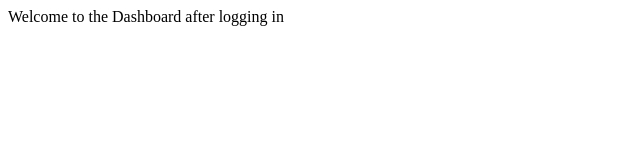
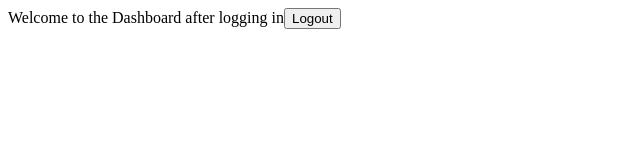
Before and after one commit to fiyinfoluwaafol/SplitEase, a React (Vite) app in the folder frontend/: page /dashboard in a window 1280 px wide. Shown: the top 160 px of the page, without its empty margins (0-640 px from the left). Built offline with nearby package versions, Linux system fonts and the light colour scheme; no server answers.

Commit message:
implemented logout on the frontend with backend api endpoint

```diff
--- a/frontend/src/pages/DashboardPage/DashboardPage.jsx
+++ b/frontend/src/pages/DashboardPage/DashboardPage.jsx
@@ -1,10 +1,28 @@
 import "./DashboardPage.css"
-
+import { useNavigate } from 'react-router-dom';
 
 function DashboardPage () {
+    const backendUrlAccess = import.meta.env.VITE_BACKEND_ADDRESS;
+    const navigate = useNavigate();
+
+    const handleLogout = async () => {
+        try {
+            const response = await fetch(`${backendUrlAccess}/auth/logout`, {
+                method: "POST",
+                headers: {
+                    "Content-Type": "application/json",}, // Indicate JSON body
+                credentials: "include",
+                });
+        //   setIsAuthenticated(false);
+            navigate('/');
+        } catch (error) {
+          console.error('Error logging out:', error);
+        }
+      };
     return (
         <>
             Welcome to the Dashboard after logging in
+            <button onClick={handleLogout}>Logout</button>
         </>
     )
 }
```
Also changed, not shown: 1 other file (tests, documents, lock files or other folders).
